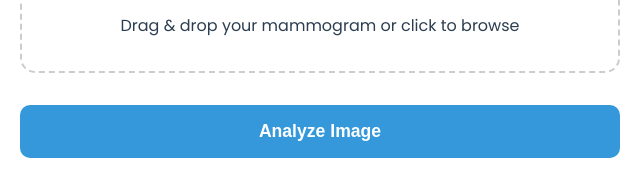
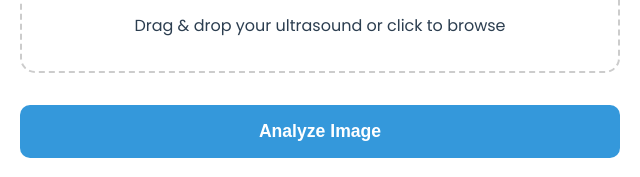
Before and after one commit to arpita-kukreja/Breast_Cancer, a website built with Vite: page index.html in a window 1280 px wide. Both pictures are taken after a click on the button "Start Analysis". Shown: the part 3109-3286 px from the top of the page, 320-960 px from the left. Built offline with nearby package versions, Linux system fonts and the light colour scheme.

Commit message:
Change_style

```diff
--- a/index.html
+++ b/index.html
@@ -462,7 +462,7 @@
                             <input type="file" id="fileInput" accept="image/*" class="file-input">
                             <div class="upload-content">
                                 <div class="upload-icon">📁</div>
-                                <p>Drag & drop your mammogram or click to browse</p>
+                                <p>Drag & drop your ultrasound or click to browse</p>
                             </div>
                         </div>
                         <div class="preview-container">
```
